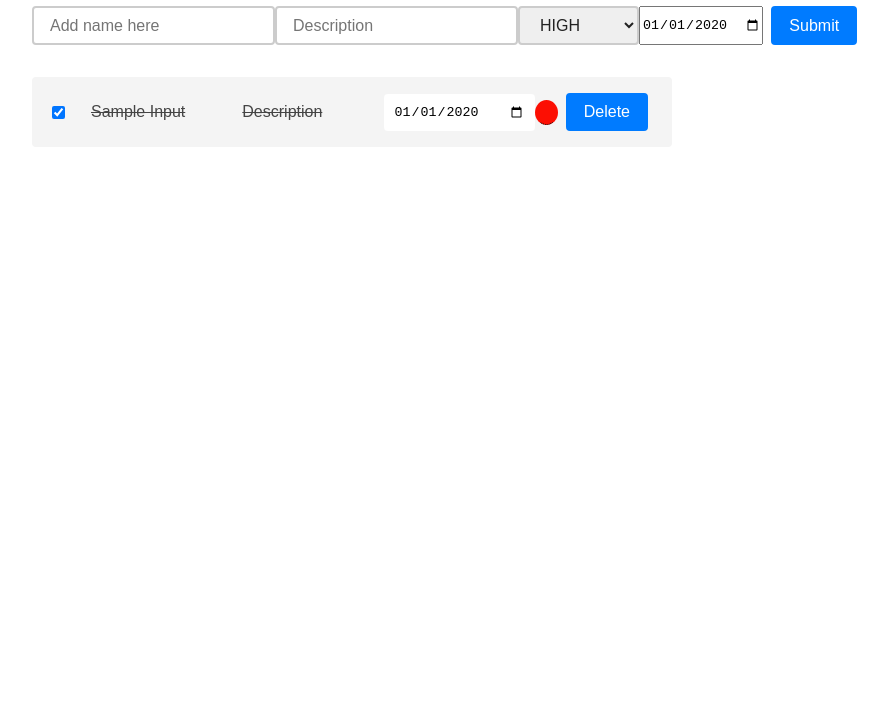
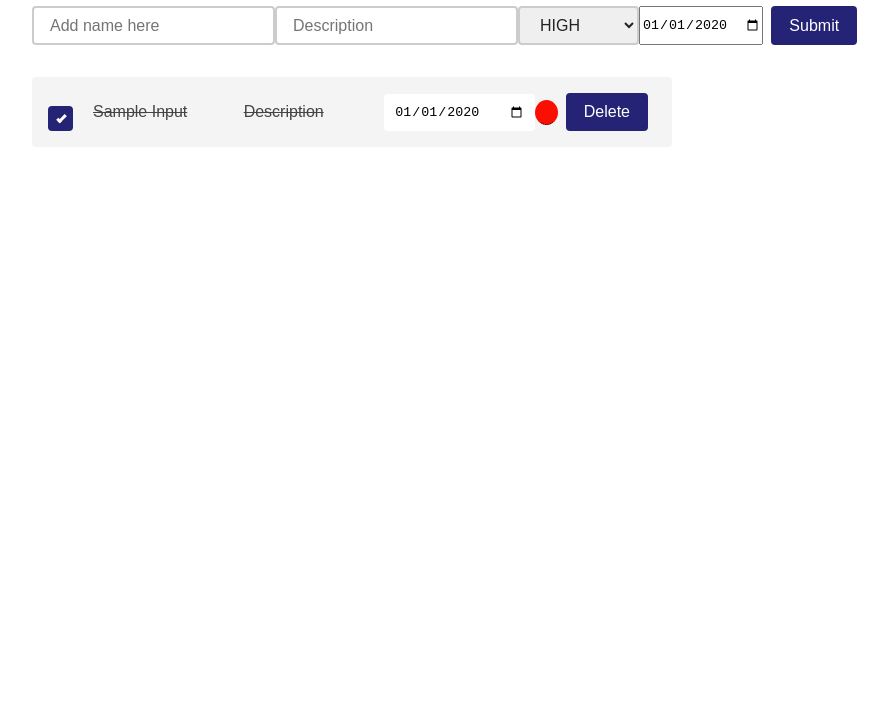
Before and after one commit to kimbugp/todo, a website: page src/index.html in a window 1280 px wide. Shown: the part 84-800 px from the top of the page, without its empty margins (272-1160 px from the left). Drawn offline with Linux system fonts and the light colour scheme.

Commit message:
add custom check box

```diff
--- /dev/null
+++ b/src/checkmark.css
@@ -0,0 +1,66 @@
+/* Customize the label (the checkbox) */
+.checkbox {
+  display: block;
+  position: relative;
+  padding-left: 35px;
+  margin-bottom: 12px;
+  cursor: pointer;
+  font-size: 22px;
+  -webkit-user-select: none;
+  -moz-user-select: none;
+  -ms-user-select: none;
+  user-select: none;
+}
+
+/* Hide the browser's default checkbox */
+.checkbox input {
+  position: absolute;
+  opacity: 0;
+  cursor: pointer;
+  height: 0;
+  width: 0;
+}
+
+/* Create a custom checkbox */
+.checkmark {
+  position: absolute;
+  top: 0;
+  left: 0;
+  height: 25px;
+  width: 25px;
+  background-color: #eee;
+}
+
+/* On mouse-over, add a grey background color */
+.checkbox:hover input ~ .checkmark {
+  background-color: #ccc;
+}
+/* When the checkbox is checked, add a blue background */
+.checkbox input:checked ~ .checkmark {
+  background-color: #242375;
+}
+
+/* Create the checkmark/indicator (hidden when not checked) */
+.checkmark:after {
+  content: "";
+  position: absolute;
+  display: none;
+}
+
+/* Show the checkmark when checked */
+.checkbox input:checked ~ .checkmark:after {
+  display: block;
+}
+
+/* Style the checkmark/indicator */
+.checkbox .checkmark:after {
+  left: 9px;
+  top: 5px;
+  width: 5px;
+  height: 10px;
+  border: solid white;
+  border-width: 0 3px 3px 0;
+  -webkit-transform: rotate(45deg);
+  -ms-transform: rotate(45deg);
+  transform: rotate(45deg);
+}
--- a/src/index.css
+++ b/src/index.css
@@ -36,9 +36,9 @@ select {
 
 button {
   cursor: pointer;
-  background: #007bff;
+  background: #242375;
   color: white;
-  border: 2px solid #007bff;
+  border: 2px solid #242375;
   margin: 0 0.5rem;
 }
 
@@ -47,12 +47,16 @@ button {
 [type="text"]:active,
 [type="text"]:focus {
   outline: 0;
-  border: 2px solid #007bff;
+  border: 2px solid #242375;
 }
 
 [type="checkbox"] {
   margin-right: 1rem;
   font-size: 2rem;
+}
+
+input:checked {
+  background-color: #242375;
 }
 
 h1 {
@@ -87,7 +91,7 @@ li span:hover {
 #due:focus,
 li span:focus {
   outline: 0;
-  border: 2px solid #007bff;
+  border: 2px solid #242375;
   background: rgba(179, 207, 255, 0.52);
 }
 
--- a/src/index.html
+++ b/src/index.html
@@ -3,6 +3,7 @@
 
 <head>
     <link rel="stylesheet" type="text/css" href="./index.css">
+    <link rel="stylesheet" type="text/css" href="./checkmark.css">
 
     <title>Simple todo app with socket</title>
 </head>
--- a/src/model.js
+++ b/src/model.js
@@ -166,9 +166,7 @@ class View {
           const li = this.createElement("li");
           li.id = item.id;
 
-          const checkbox = this.createElement("input");
-          checkbox.type = "checkbox";
-          checkbox.checked = item.complete;
+          let checkbox = this.createCheckBox(item);
 
           const nameSpan = this.createElement("span");
           nameSpan.contentEditable = true;
@@ -221,6 +219,19 @@ class View {
         });
     }
   }
+  createCheckBox(item) {
+    const checkbox = this.createElement("label");
+    checkbox.classList.add("checkbox");
+    checkbox.id = item.id;
+    const defaultCheckBox = this.createElement("input");
+    defaultCheckBox.type = "checkbox";
+    defaultCheckBox.checked = item.complete;
+    let checkmark = this.createElement("span");
+    checkmark.classList.add("checkmark");
+    checkbox.append(defaultCheckBox, checkmark);
+    return checkbox;
+  }
+
   priorityDot(item) {
     const color = {
       1: "#fc0f03",
```
